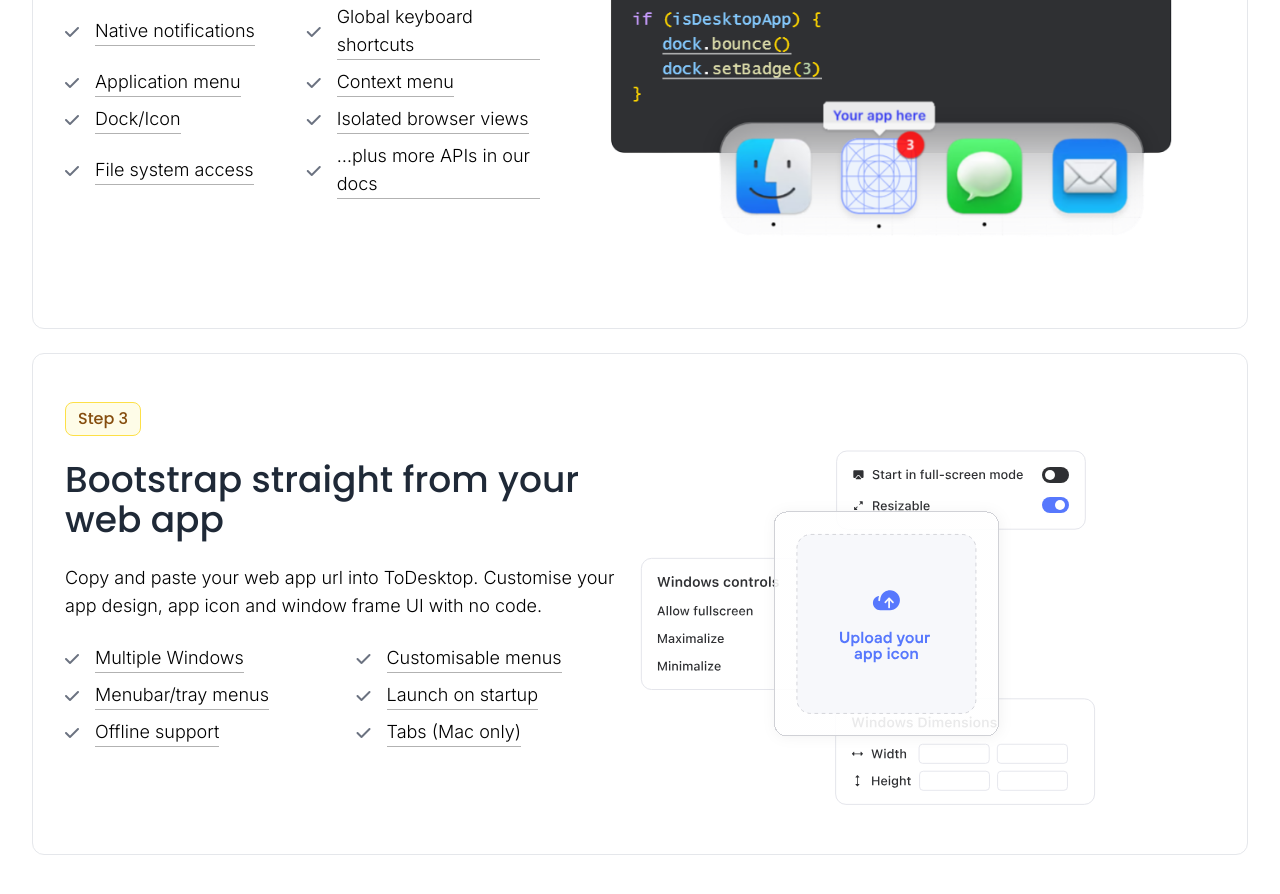
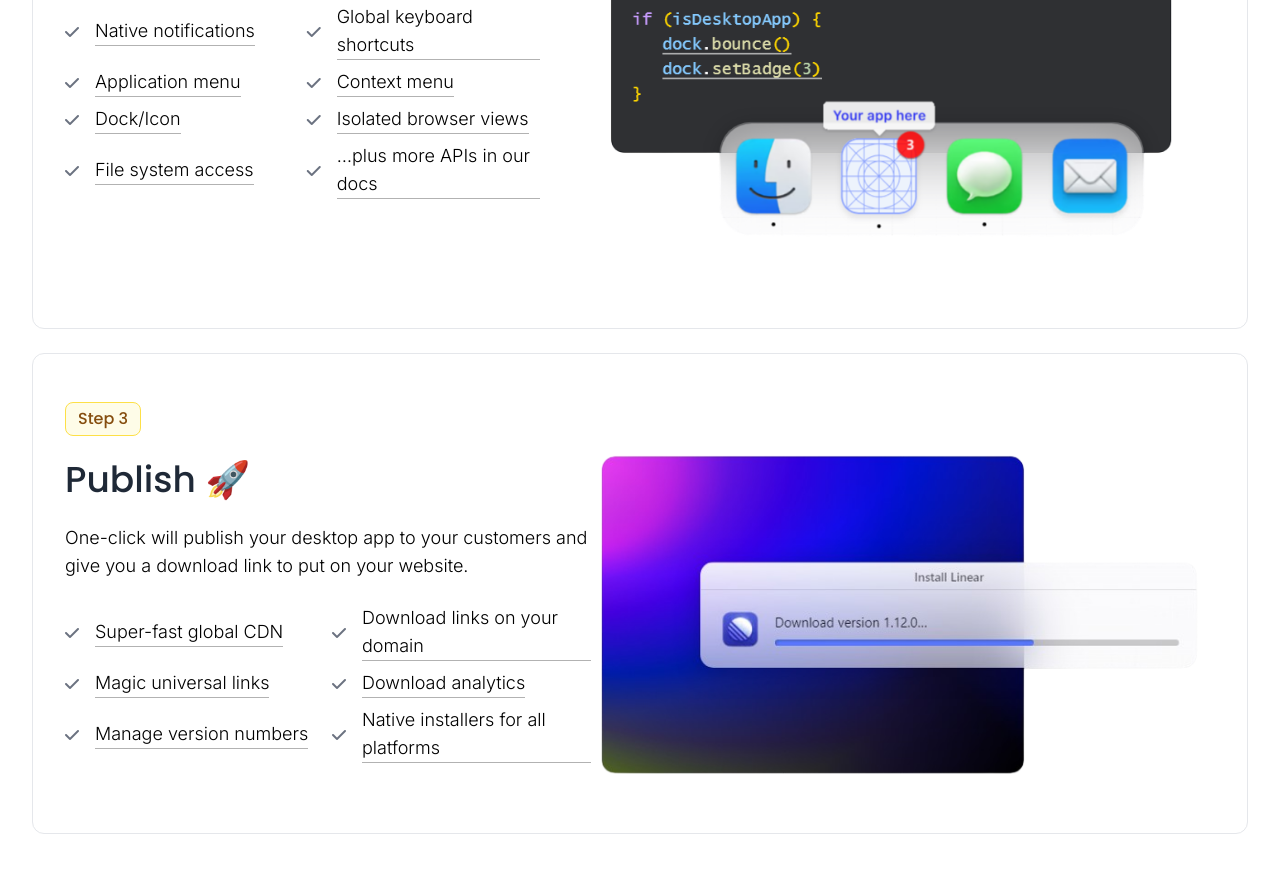
Before and after one commit to vikashftw/ToDesktop, a website: page index.html in a window 1280 px wide. Shown: the part 2478-3372 px from the top of the page. Drawn offline with nearby package versions, Linux system fonts and the light colour scheme; files that its build step writes are made by us from their sources.

Commit message:
Step 3 over

```diff
--- a/index.html
+++ b/index.html
@@ -444,37 +444,37 @@
             <div id="step3" class="rounded-xl border px-8 py-12 flex flex-col lg:flex-row">
                 <div class="flex flex-col gap-6 lg:w-1/2">
                     <span class="border border-yellow-300 bg-yellow-50 text-yellow-800 w-fit px-3 py-1 rounded-lg font-medium font-display">Step 3</span>
-                    <h3 class="text-4xl">Bootstrap straight from your web app</h3>
-                    <p class="text-lg font-light">Copy and paste your web app url into ToDesktop. Customise your app design, app icon and window frame UI with no code.</p>
+                    <h3 class="text-4xl">Publish 🚀</h3>
+                    <p class="text-lg font-light">One-click will publish your desktop app to your customers and give you a download link to put on your website.</p>
                     <ul class="grid grid-cols-2 gap-2">
                         <li class="flex gap-4 items-center">
                             <i class="fa-solid fa-check text-gray-500"></i>
-                            <a class="text-lg font-light border-b border-black border-opacity-30 hover:border-opacity-80" href="">Multiple Windows</a>
+                            <a class="text-lg font-light border-b border-black border-opacity-30 hover:border-opacity-80" href="">Super-fast global CDN</a>
                         </li>
                         <li class="flex gap-4 items-center">
                             <i class="fa-solid fa-check text-gray-500"></i>
-                            <a class="text-lg font-light border-b border-black border-opacity-30 hover:border-opacity-80" href="">Customisable menus</a>
+                            <a class="text-lg font-light border-b border-black border-opacity-30 hover:border-opacity-80" href="">Download links on your domain</a>
                         </li>
                         <li class="flex gap-4 items-center">
                             <i class="fa-solid fa-check text-gray-500"></i>
-                            <a class="text-lg font-light border-b border-black border-opacity-30 hover:border-opacity-80" href="">Menubar/tray menus</a>
+                            <a class="text-lg font-light border-b border-black border-opacity-30 hover:border-opacity-80" href="">Magic universal links</a>
                         </li>
                         <li class="flex gap-4 items-center">
                             <i class="fa-solid fa-check text-gray-500"></i>
-                            <a class="text-lg font-light border-b border-black border-opacity-30 hover:border-opacity-80" href="">Launch on startup</a>
+                            <a class="text-lg font-light border-b border-black border-opacity-30 hover:border-opacity-80" href="">Download analytics</a>
                         </li>
                         <li class="flex gap-4 items-center">
                             <i class="fa-solid fa-check text-gray-500"></i>
-                            <a class="text-lg font-light border-b border-black border-opacity-30 hover:border-opacity-80" href="">Offline support</a>
+                            <a class="text-lg font-light border-b border-black border-opacity-30 hover:border-opacity-80" href="">Manage version numbers</a>
                         </li>
                         <li class="flex gap-4 items-center">
                             <i class="fa-solid fa-check text-gray-500"></i>
-                            <a class="text-lg font-light border-b border-black border-opacity-30 hover:border-opacity-80" href="">Tabs (Mac only)</a>
+                            <a class="text-lg font-light border-b border-black border-opacity-30 hover:border-opacity-80" href="">Native installers for all platforms</a>
                         </li>
                     </ul>
                 </div>
                 <div class="pt-12">
-                    <img src="./images/asset 66.svg" alt="">
+                    <img src="./images/asset 68.png" alt="">
                 </div>
             </div>
 
```
Also changed, not shown: images/asset 68.png (added).
